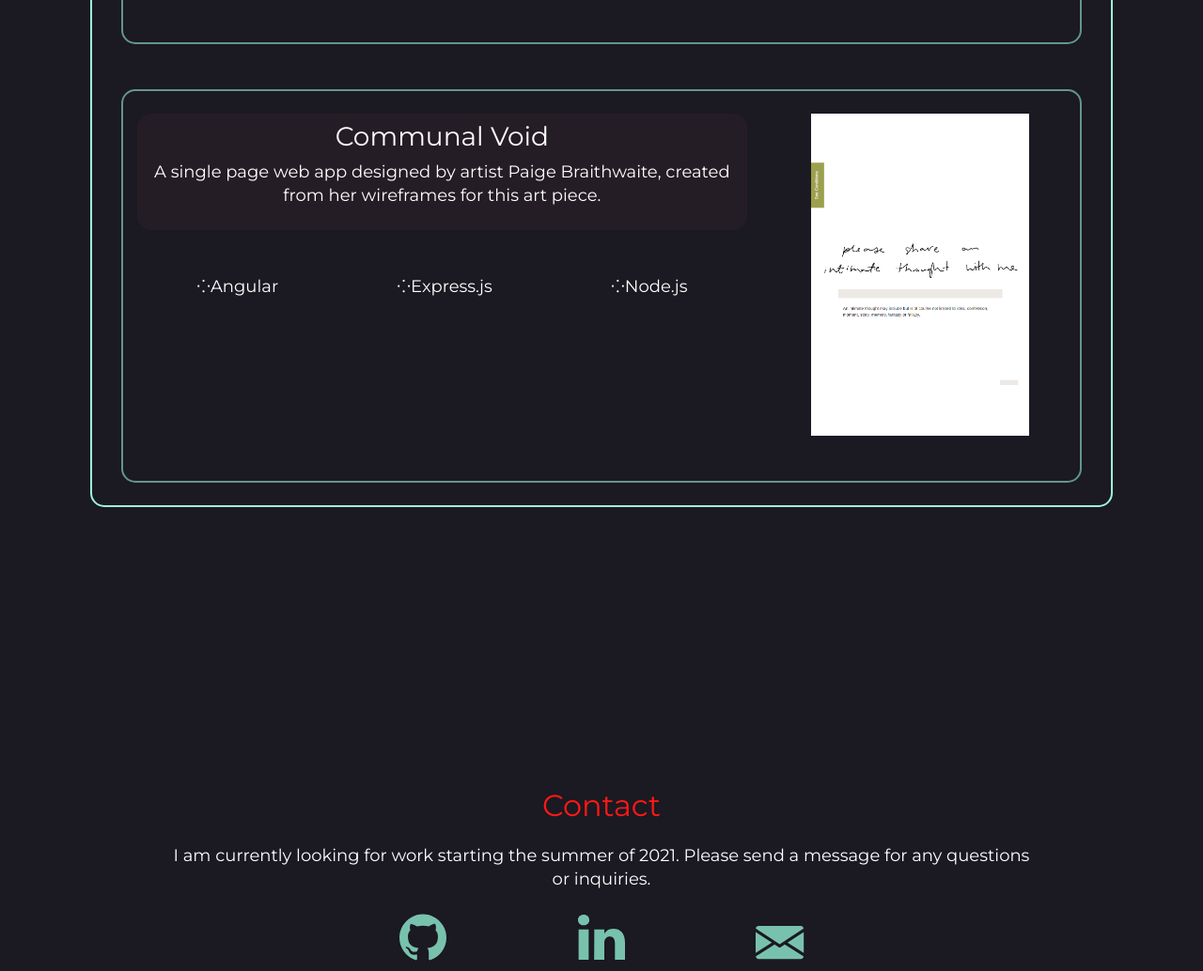
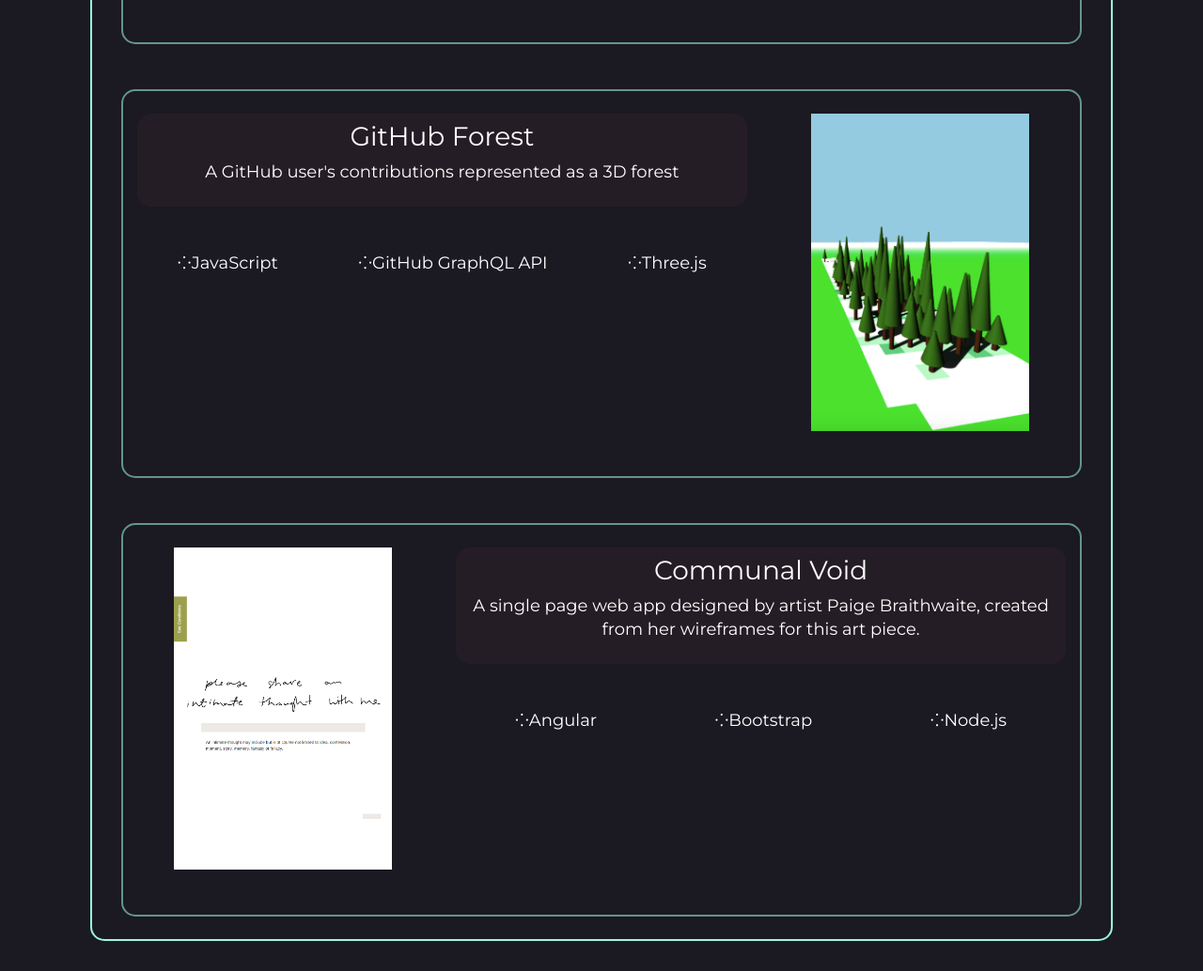
Before and after one commit to e-newton/port, a website built with Parcel: page index.html in a window 1280 px wide. Shown: the part 3139-4173 px from the top of the page at 94% size. Built offline with nearby package versions, Linux system fonts and the light colour scheme.

Commit message:
Added GHForest

```diff
--- a/index.html
+++ b/index.html
@@ -56,7 +56,7 @@
 <div id='sidebar'>
   <ul class="no-bullets">
     <li>
-      <a class="menu-boy"  style="color: #9BF8DC;" href="Eric%20Newton%20Resume%202021.pdf">
+      <a class="menu-boy"  style="color: #9BF8DC;" href="https://docs.google.com/document/d/1rNorYtzdP-dGIbBkVjyLvbGOxiJpib94yDzDJegcR9c/export?format=pdf">
         Resume
       </a>
     </li>
@@ -305,22 +305,45 @@
 
 
               </div>
+              <div class="row justify-content-center m-3 info-section mt-5" style="border-color: #9BF8DC90">
+                <div class="col-md-8 col-12 order-0 mt-4">
+                  <div style="background-color: #7247401f; border-radius: 15px" class="p-2">
+                    <h3>GitHub Forest</h3>
+                    <p>A GitHub user's contributions represented as a 3D forest</p>
+                  </div>
+                  <div class="d-flex justify-content-around flex-column flex-md-row mt-5">
+                    <p>⁘JavaScript</p>
+                    <p>⁘GitHub GraphQL API</p>
+                    <p>⁘Three.js</p>
+                  </div>
+
+                </div>
+
+                <div class="col-md-4 col-12 order-1 mb-5 mt-4">
+                  <a href="https://communalvoid.com">
+                    <img src="gh-forest.png" class="hover" style="width: 75%; height: auto; filter: saturate(75%)">
+                  </a>
+
+                </div>
+
+
+              </div>
 
               <div class="row justify-content-center m-3 info-section mt-5" style="border-color: #9BF8DC90">
-                <div class="col-md-8 col-12 order-0 mt-4">
+                <div class="col-md-8 col-12 order-1 mt-4">
                   <div style="background-color: #7247401f; border-radius: 15px" class="p-2">
                     <h3>Communal Void</h3>
                     <p>A single page web app designed by artist Paige Braithwaite, created from her wireframes for this art piece.</p>
                   </div>
                   <div class="d-flex justify-content-around flex-column flex-md-row mt-5">
                     <p>⁘Angular</p>
-                    <p>⁘Express.js</p>
+                    <p>⁘Bootstrap</p>
                     <p>⁘Node.js</p>
                   </div>
 
                 </div>
 
-                <div class="col-md-4 col-12 order-1 mb-5 mt-4">
+                <div class="col-md-4 col-12 order-0 mb-5 mt-4">
                   <a href="https://communalvoid.com">
                     <img src="communal_void.png" class="hover" style="width: 75%; height: auto;">
                   </a>
```
Also changed, not shown: gh-forest.png (added), 1 other file.
